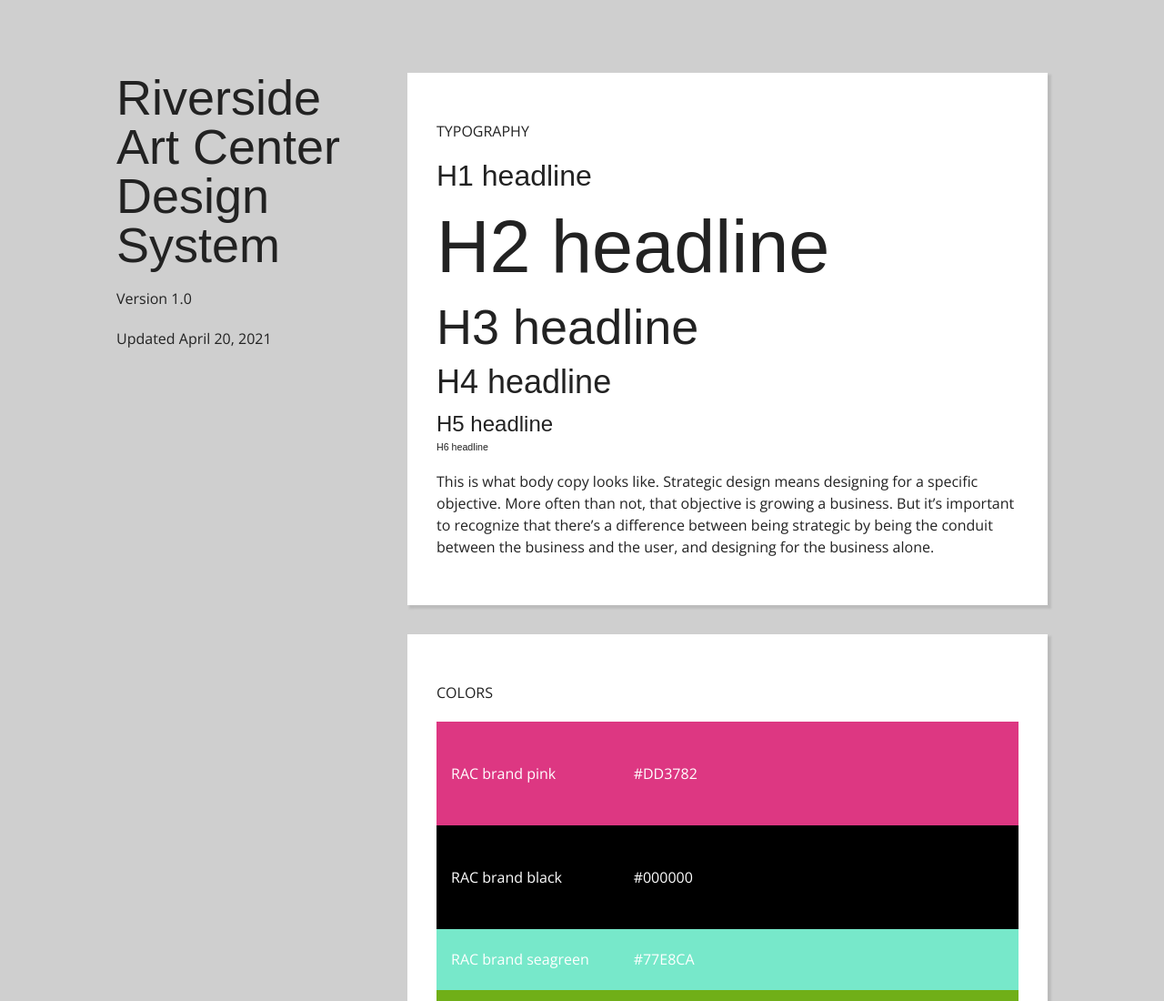
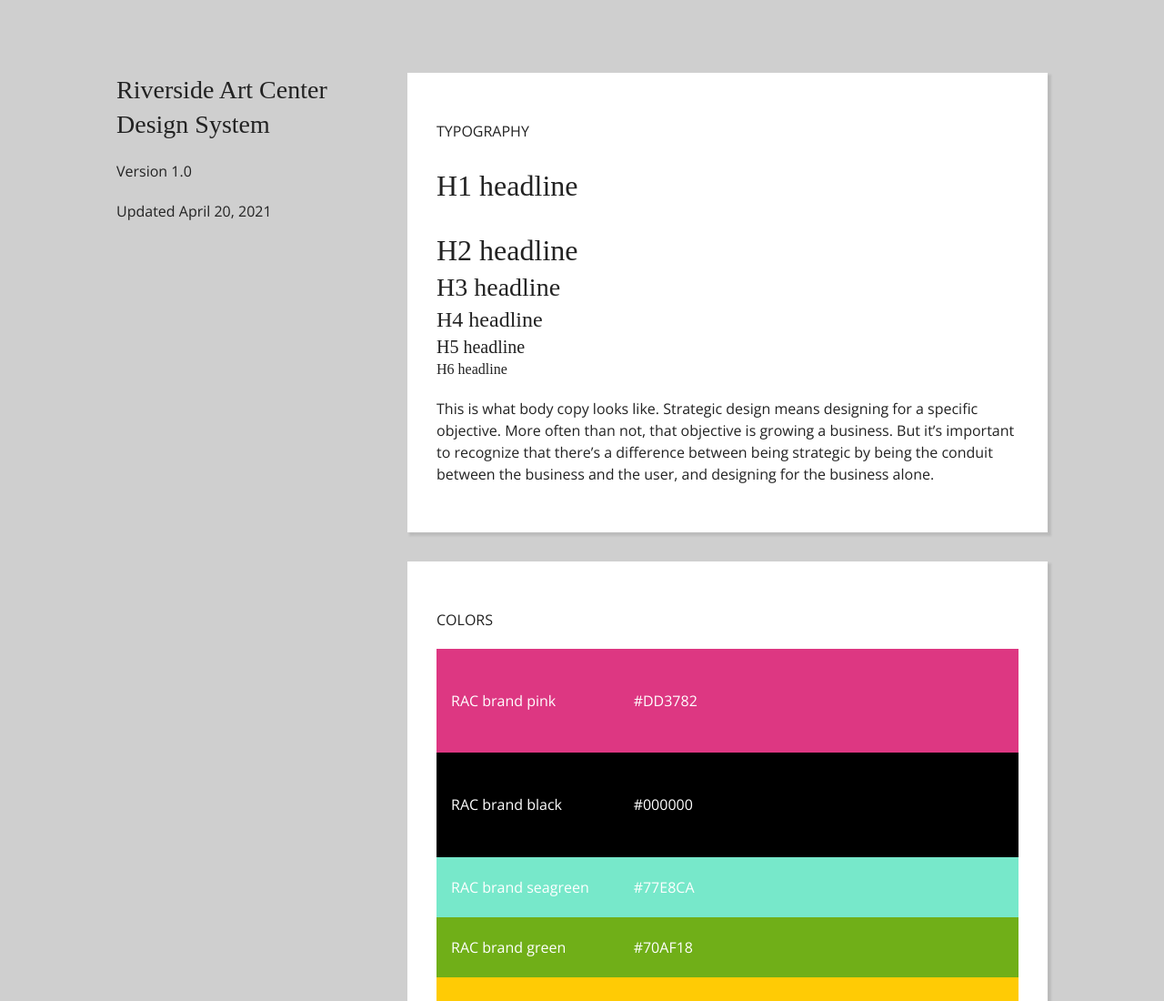
Before and after one commit to sehgv672/pcdd-0315-sp21, a website built with Parcel: page index.html in a window 1280 px wide. Shown: the top 1100 px of the page at 91% size. Built offline with nearby package versions, Linux system fonts and the light colour scheme; a web font is replaced by a local one.

Commit message:
Update style.css

```diff
--- a/css/style.css
+++ b/css/style.css
@@ -46,6 +46,8 @@
 
     --baseFontSize: 100%;
     --smallText: var(--text-sm);
+    --primary-font: "Open Sans", sans-serif;
+    --secondary-font: 'Enriqueta';
 
 
     /* Spacing scale */
@@ -59,6 +61,15 @@
     --space-lg:    calc(2 * var(--space-unit));
     --space-xl:    calc(3.25 * var(--space-unit));
     --space-xxl:   calc(5.25 * var(--space-unit));
+
+    --none: 0px;
+    --xx-small: 2px;
+    --x-small: 4px;
+    --small: 8px;
+    --regular: 16px;
+    --large: 32px;
+    --x-large: 64px;
+    --xx-large: 128px;
 }
 
 html {
@@ -141,39 +152,66 @@
 /* Typography */
 
 h1, h2, h3, h4, h5, h6 {
-  font-family: 'Enriqueta', sans-serif;
+  font-family: 'Enriqueta', serif;
   font-weight:400;
   line-height:1;
 }
 
+/* text styles*/
 h1 {
-  font-size:var(--text-xxxl);
-  margin-bottom:1.25rem;
-
+  font-family : var(--secondary-font);
+  font-size : 40px;
+  line-height: 54px;
+  letter-spacing : 0em;
 }
 h2 {
-  font-size:var(--text-xxl);
-  margin-bottom:1.25rem;
-
+  font-family : var(--secondary-font);
+  font-size : 32px;
+  line-height: 44px;
+  letter-spacing : 0em;
 }
 h3 {
-  font-size:var(--text-xl);
-  margin-bottom:1rem;
-
+  font-family : var(--secondary-font);
+  font-size : 28px;
+  line-height: 38px;
+  letter-spacing : 0em;
 }
 h4 {
-  font-size:var(--text-lg);
-  margin-bottom:1rem;
-
+  font-family : var(--secondary-font);
+  font-size : 24px;
+  line-height: 32px;
+  letter-spacing : 0em;
 }
 h5 {
-  font-size:var(--text-md);
-  margin-bottom:.5rem;
-
+  font-family : var(--secondary-font);
+  font-size : 20px;
+  line-height: 28px;
+  letter-spacing : 0em;
 }
-
 h6 {
-  font-size:var(--text-sm);
+  font-family : var(--secondary-font);
+  font-size : 16px;
+  line-height: 22px;
+  letter-spacing : 0em;
+}
+.body-text {
+  font-family : var(--primary-font);
+  font-size : 16px;
+  line-height: 24px;
+  letter-spacing : 0em;
+}
+.image-caption {
+  font-family : var(--secondary-font);
+  font-size : 12px;
+  line-height: auto;
+  letter-spacing : 0em;
+  text-transform: uppercase;
+}
+.pull-quote {
+  font-family : var(--secondary-font);
+  font-size : 18px;
+  line-height: 24px;
+  letter-spacing : 0em;
 }
 
 p, li {
```
